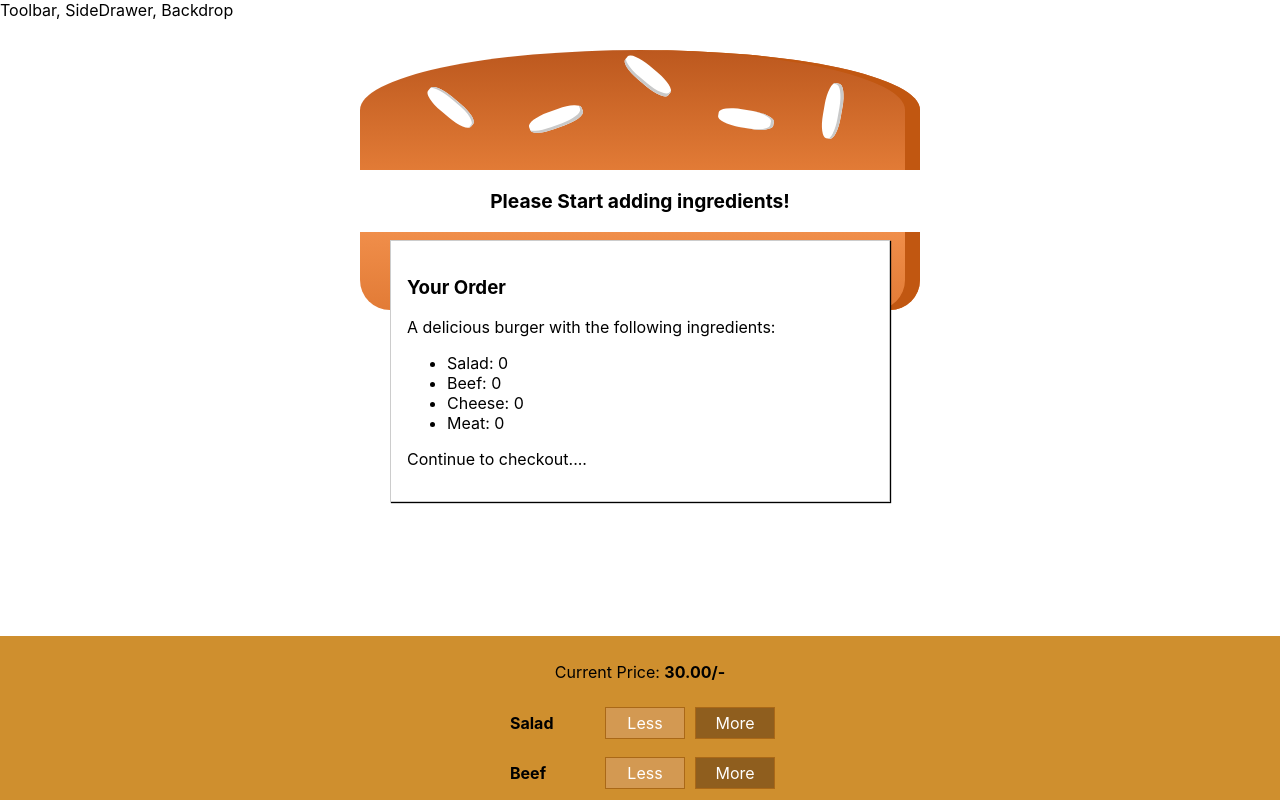
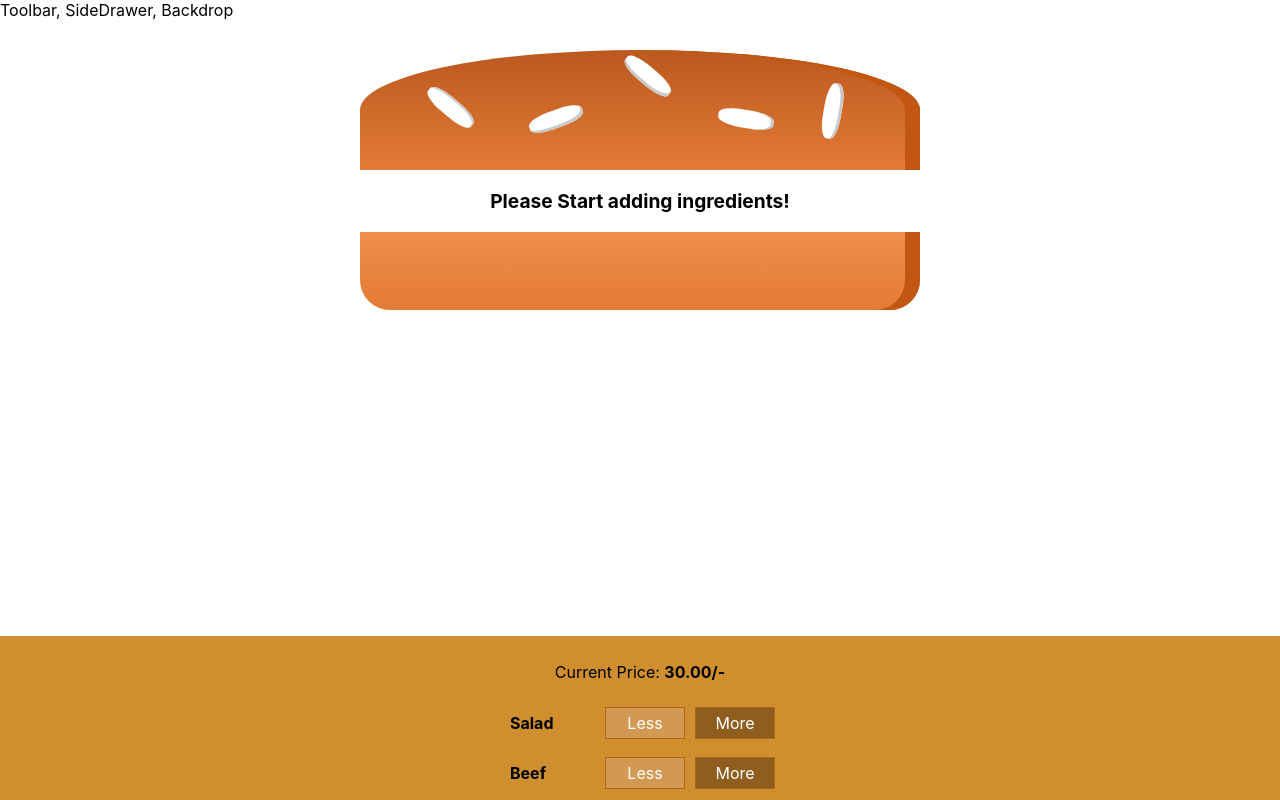
Before and after one commit to jakaria-istauk/burger-builder, a React app: page / in a window 1280 px wide. Shown: the top 800 px of the page. Built offline with nearby package versions, Linux system fonts and the light colour scheme.

Commit message:
modal show hide t-138

```diff
--- a/src/components/Burger/BuildControls/BuildControls.js
+++ b/src/components/Burger/BuildControls/BuildControls.js
@@ -22,7 +22,7 @@
                 // disabled={props.disabled[ctrl.type]}
                 />
         ))}
-        <button className={classes.OrderButton} disabled={!props.purchasable} >ORDER NOW</button>
+        <button className={classes.OrderButton} disabled={!props.purchasable} onClick={props.ordered}>ORDER NOW</button>
     </div>
 );
 
--- a/src/components/UI/Modal/Modal.js
+++ b/src/components/UI/Modal/Modal.js
@@ -2,7 +2,11 @@
 import classes from './Modal.module.css';
 
 const modal = (props) => (
-    <div className={classes.Modal}>
+    <div
+    className={classes.Modal} style={{
+        transform: props.show ? 'translateY(0)' : 'translateY(-100vh)',
+        opacity: props.show ? '1' : '0'
+    }}>
         {props.children}
     </div>
 );
--- a/src/containers/BurgerBuilder/BurgerBuilder.js
+++ b/src/containers/BurgerBuilder/BurgerBuilder.js
@@ -26,7 +26,8 @@
             meat: 0
         },
         totalPrice: 30,
-        purchasable: false
+        purchasable: false,
+        purchasing: false
     }
 
     updatePurchase(ingredients){
@@ -72,6 +73,10 @@
         this.updatePurchase(updatedIngredients);
     }
 
+    purchaseHandler =() => {
+        this.setState({purchasing: true});
+    }
+
     render(){
         const disabledInfo ={
             ...this.state.ingredients
@@ -81,7 +86,7 @@
         }
         return(
             <Aux>
-                <Modal>
+                <Modal show={this.state.purchasing}>
                     <OrderSummery ingredients={this.state.ingredients} />
                 </Modal>
                 <Burger ingredients={this.state.ingredients} />
@@ -90,6 +95,7 @@
                     ingredientRemoved={this.removeIngredient}
                     disabled={this.disabledInfo}
                     purchasable={this.state.purchasable}
+                    ordered={this.purchaseHandler}
                     price={this.state.totalPrice} />
             </Aux>
         );
```
